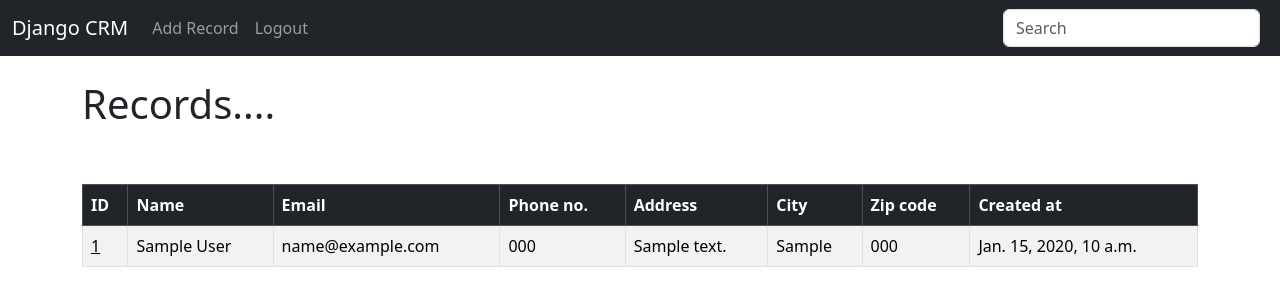
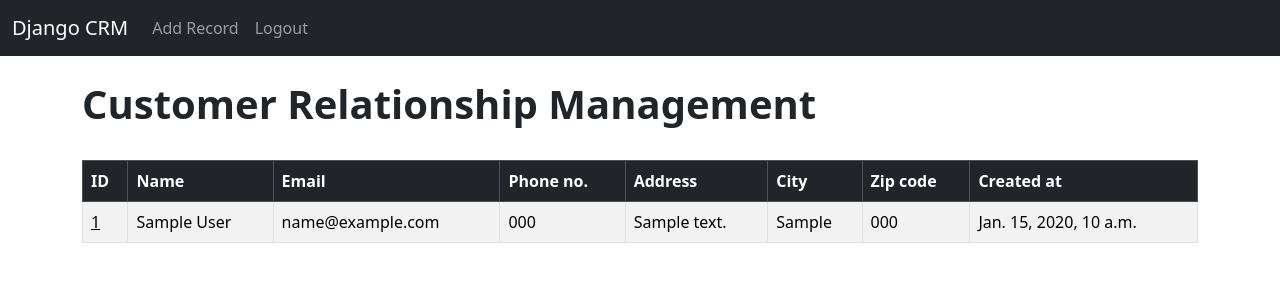
Before and after one commit to bonTAk-Parallax/CRM-django, a Django app: page / in a window 1280 px wide. Shown: the top 306 px of the page. Run offline with Django 5.2, Linux system fonts and the light colour scheme; a user stored in the database is signed in; tables that the repository leaves empty hold one stand-in row (values such as "Sample post").

Commit message:
Final commit

```diff
--- a/dcrm/website/templates/home.html
+++ b/dcrm/website/templates/home.html
@@ -5,8 +5,8 @@
 
 
 {% if user.is_authenticated %}
-<h1>Records....</h1>
-<br><br>
+<h1> <strong> Customer Relationship Management </strong></h1>
+<br>
 
 <table class="table table-striped table-hover table-bordered ">
   <thead class="table-dark">
--- a/dcrm/website/templates/navbar.html
+++ b/dcrm/website/templates/navbar.html
@@ -22,9 +22,6 @@
           </li>
           {%endif%}
         </ul>
-        <form class="d-flex" role="search">
-          <input class="form-control me-2" type="search" placeholder="Search" aria-label="Search">
-        </form>
       </div>
     </div>
   </nav>
```
